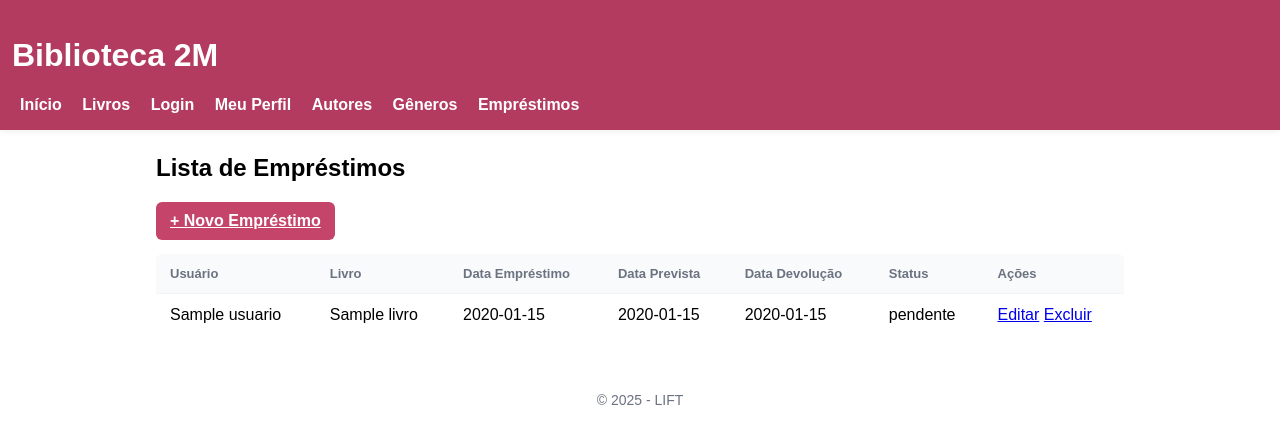
After one commit to LiviaVolieari/Biblioteca---Banco-de-Dados, a Flask app: page /emprestimos/ in a window 1280 px wide. The commit adds this page. Shown: the top 444 px of the page. Run offline with Flask 3, Linux system fonts and the light colour scheme; tables that the repository leaves empty hold one stand-in row (values such as "Sample post"); some libraries are stand-ins or nearby versions.

Commit message:
crud emprestimos

```diff
--- a/config/__init__.py
+++ b/config/__init__.py
@@ -45,6 +45,7 @@ from controllers.livro.routes import livro_bp
 from controllers.usuario.routes import usuario_bp
 from controllers.autor.routes import autor_bp
 from controllers.genero.routes import genero_bp
+from controllers.emprestimo.routes import emprestimo_bp
 
 app.register_blueprint(main_bp)
 app.register_blueprint(auth_bp, url_prefix='/auth')
@@ -52,3 +53,4 @@ app.register_blueprint(livro_bp, url_prefix='/livros')
 app.register_blueprint(usuario_bp, url_prefix='/usuarios')
 app.register_blueprint(autor_bp, url_prefix='/autores')
 app.register_blueprint(genero_bp, url_prefix='/generos')
+app.register_blueprint(emprestimo_bp, url_prefix='/emprestimos')
--- /dev/null
+++ b/controllers/emprestimo/routes.py
@@ -0,0 +1,132 @@
+from flask import Blueprint, render_template, request, redirect, url_for, flash, current_app
+from config import mysql
+
+emprestimo_bp = Blueprint('emprestimo_bp', __name__)
+
+@emprestimo_bp.route('/')
+def view_emprestimos():
+    if not mysql:
+        flash('Erro: conexão com o banco de dados indisponível.', 'danger')
+        return render_template('view_emprestimos.html', emprestimos=[])
+
+    cursor = mysql.connection.cursor()
+    cursor.execute("""
+        SELECT
+            e.id_emprestimo,
+            u.nome AS nome_usuario,
+            l.titulo AS titulo_livro,
+            e.data_emprestimo,
+            e.data_devolucao_prevista,
+            e.data_devolucao_real,
+            e.status_emprestimo
+        FROM emprestimos e
+        LEFT JOIN usuarios u ON e.usuario_id = u.id
+        LEFT JOIN livros l ON e.livro_id = l.id
+        ORDER BY e.data_emprestimo DESC;
+    """)
+    emprestimos = cursor.fetchall()
+    cursor.close()
+    return render_template('view_emprestimos.html', emprestimos=emprestimos)
+
+@emprestimo_bp.route('/add', methods=['GET', 'POST'])
+def add_emprestimo():
+    if not mysql:
+        flash('Erro: conexão com o banco de dados indisponível.', 'danger')
+        return redirect(url_for('emprestimo_bp.view_emprestimos'))
+
+    cursor = mysql.connection.cursor()
+
+    # Carregar usuários e livros para os <select>
+    cursor.execute("SELECT id, nome FROM usuarios;")
+    usuarios = cursor.fetchall()
+    cursor.execute("SELECT id, titulo FROM livros;")
+    livros = cursor.fetchall()
+
+    if request.method == 'POST':
+        try:
+            usuario_id = request.form['usuario_id']
+            livro_id = request.form['livro_id']
+            data_emprestimo = request.form['data_emprestimo']
+            data_devolucao_prevista = request.form['data_devolucao_prevista']
+            status = request.form['status_emprestimo']
+
+            cursor.execute("""
+                INSERT INTO emprestimos (usuario_id, livro_id, data_emprestimo, data_devolucao_prevista, status_emprestimo)
+                VALUES (%s, %s, %s, %s, %s)
+            """, (usuario_id, livro_id, data_emprestimo, data_devolucao_prevista, status))
+            mysql.connection.commit()
+
+            flash('Empréstimo registrado com sucesso!', 'success')
+            return redirect(url_for('emprestimo_bp.view_emprestimos'))
+        except Exception as e:
+            mysql.connection.rollback()
+            flash(f'Erro ao registrar empréstimo: {e}', 'danger')
+
+    cursor.close()
+    return render_template('add_emprestimo.html', usuarios=usuarios, livros=livros)
+
+@emprestimo_bp.route('/edit/<int:id>', methods=['GET', 'POST'])
+def edit_emprestimo(id):
+    if not mysql:
+        flash('Erro: conexão com o banco de dados indisponível.', 'danger')
+        return redirect(url_for('emprestimo_bp.view_emprestimos'))
+
+    cursor = mysql.connection.cursor()
+    cursor.execute("""
+        SELECT * FROM emprestimos WHERE id_emprestimo = %s
+    """, (id,))
+    emprestimo = cursor.fetchone()
+
+    cursor.execute("SELECT id, nome FROM usuarios;")
+    usuarios = cursor.fetchall()
+    cursor.execute("SELECT id, titulo FROM livros;")
+    livros = cursor.fetchall()
+
+    if request.method == 'POST':
+        try:
+            usuario_id = request.form['usuario_id']
+            livro_id = request.form['livro_id']
+            data_emprestimo = request.form['data_emprestimo']
+            data_prevista = request.form['data_devolucao_prevista']
+            data_real = request.form.get('data_devolucao_real') or None
+            status = request.form['status_emprestimo']
+
+            cursor.execute("""
+                UPDATE emprestimos
+                SET usuario_id = %s,
+                    livro_id = %s,
+                    data_emprestimo = %s,
+                    data_devolucao_prevista = %s,
+                    data_devolucao_real = %s,
+                    status_emprestimo = %s
+                WHERE id_emprestimo = %s
+            """, (usuario_id, livro_id, data_emprestimo, data_prevista, data_real, status, id))
+            mysql.connection.commit()
+
+            flash('Empréstimo atualizado com sucesso!', 'success')
+            return redirect(url_for('emprestimo_bp.view_emprestimos'))
+        except Exception as e:
+            mysql.connection.rollback()
+            flash(f'Erro ao atualizar empréstimo: {e}', 'danger')
+
+    cursor.close()
+    return render_template('edit_emprestimo.html', emprestimo=emprestimo, usuarios=usuarios, livros=livros)
+
+@emprestimo_bp.route('/delete/<int:id>')
+def delete_emprestimo(id):
+    if not mysql:
+        flash('Erro: conexão com o banco de dados indisponível.', 'danger')
+        return redirect(url_for('emprestimo_bp.view_emprestimos'))
+
+    try:
+        cursor = mysql.connection.cursor()
+        cursor.execute("DELETE FROM emprestimos WHERE id_emprestimo = %s", (id,))
+        mysql.connection.commit()
+        flash('Empréstimo excluído com sucesso!', 'info')
+    except Exception as e:
+        mysql.connection.rollback()
+        flash(f'Erro ao excluir empréstimo: {e}', 'danger')
+    finally:
+        cursor.close()
+
+    return redirect(url_for('emprestimo_bp.view_emprestimos'))
--- a/templates/base.html
+++ b/templates/base.html
@@ -15,6 +15,7 @@
             <a href="{{ url_for('usuario_bp.usuarios') }}">Meu Perfil</a>
             <a href="{{ url_for('autor_bp.view_autores') }}">Autores</a>
             <a href="{{ url_for('genero_bp.view_generos') }}">Gêneros</a>
+            <a href="{{ url_for('emprestimo_bp.view_emprestimos') }}">Empréstimos</a>
 
         </nav>
     </header>
--- /dev/null
+++ b/templates/view_emprestimos.html
@@ -0,0 +1,38 @@
+{% extends "base.html" %}
+{% block title %}Empréstimos{% endblock %}
+{% block content %}
+<div class="container">
+    <h2>Lista de Empréstimos</h2>
+    <a href="{{ url_for('emprestimo_bp.add_emprestimo') }}" class="btn">+ Novo Empréstimo</a>
+
+    <table>
+        <thead>
+            <tr>
+                <th>Usuário</th>
+                <th>Livro</th>
+                <th>Data Empréstimo</th>
+                <th>Data Prevista</th>
+                <th>Data Devolução</th>
+                <th>Status</th>
+                <th>Ações</th>
+            </tr>
+        </thead>
+        <tbody>
+            {% for e in emprestimos %}
+            <tr>
+                <td>{{ e.nome_usuario }}</td>
+                <td>{{ e.titulo_livro }}</td>
+                <td>{{ e.data_emprestimo }}</td>
+                <td>{{ e.data_devolucao_prevista }}</td>
+                <td>{{ e.data_devolucao_real or '-' }}</td>
+                <td>{{ e.status_emprestimo }}</td>
+                <td>
+                    <a href="{{ url_for('emprestimo_bp.edit_emprestimo', id=e.id_emprestimo) }}">Editar</a>
+                    <a href="{{ url_for('emprestimo_bp.delete_emprestimo', id=e.id_emprestimo) }}" onclick="return confirm('Tem certeza que deseja excluir este empréstimo?')">Excluir</a>
+                </td>
+            </tr>
+            {% endfor %}
+        </tbody>
+    </table>
+</div>
+{% endblock %}
```
Also changed, not shown: templates/add_emprestimo.html (added, +37 -0 lines), templates/edit_emprestimo.html (added, +40 -0 lines).
